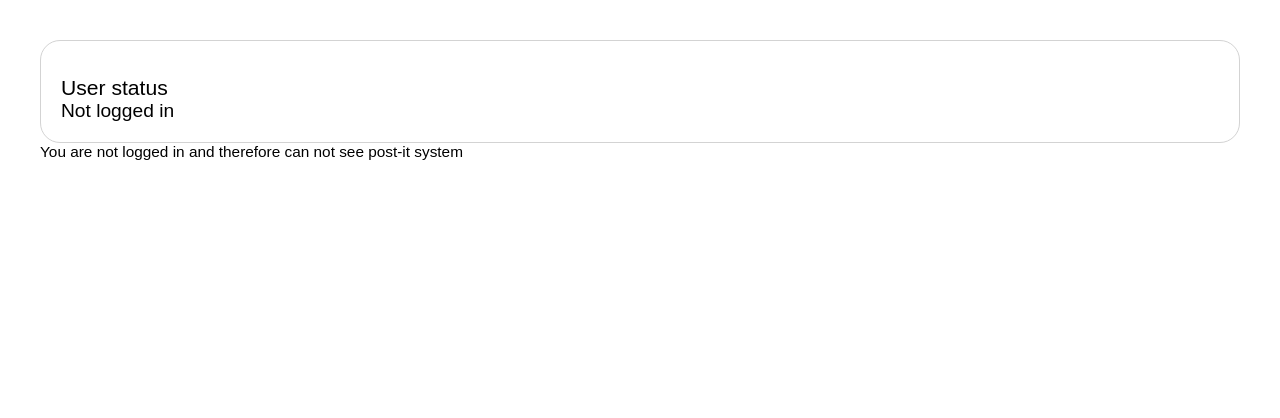
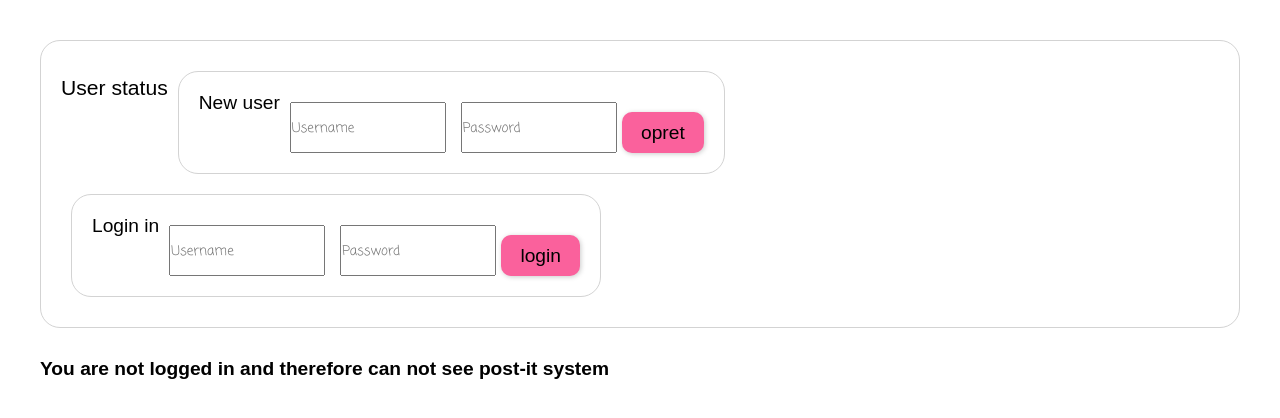
Before and after one commit to okomaro/post-it-system, a PHP site: page /postit_board.php in a window 1280 px wide. Shown: the top 418 px of the page. Run offline with PHP 8.4, Linux system fonts and the light colour scheme; some libraries are stand-ins or nearby versions.

Commit message:
if user is not logged in the fields are shown

```diff
--- a/css/style.css
+++ b/css/style.css
@@ -27,16 +27,19 @@ body {
 .user-form {
 	display: flex;
 	flex-wrap: wrap;
-	width: 35%;
+	justify-content: space-between;
 	min-width: 360px;
 	border-radius: 20px;
 	border: 1px solid lightgray;
-	background-color: #ededed;
+	margin: 10px;
+/*	background-color: #ededed;*/
 }
 
 .welcome-field {
-	display: block;
-
+/*	display: block;*/
+	display: flex;
+	flex-wrap: wrap;
+	justify-content:flex-start;
 	width: 100%;
 	border-radius: 20px;
 	border: 1px solid lightgray;
@@ -174,6 +177,10 @@ h3 {
 }
 p {
 	font-size: 0.8em;
+}
+
+strong {
+	margin-top: 30px;
 }
 .name {
 	position: absolute;
--- a/postit_board.php
+++ b/postit_board.php
@@ -33,8 +33,9 @@
 </head>
 
 <body>
-	<div class="container welcome-field">
-		<h3>User status</h3>
+<div class="container welcome-field">
+
+	<h3>User status</h3>
 
 <?php
 
@@ -45,18 +46,37 @@
 		</form>
 
 <?php	}
-	else {
-		echo 'Not logged in';
-	}
+	else { ?>
+
+<form action="user_add.php" method="post">
+	<div class="container user-form">
+		<legend>New user</legend>
+		<input type="text" name="un" placeholder="Username" autocomplete="off" required >
+		<input type="password" name="pw" placeholder="Password" autocomplete="off" required>
+		<button  class="submit-button" type="submit">opret</button>
+	</div>
+</form>
+
+<form action="user_login.php" method="post">
+	<div class="container user-form">
+		<legend>Login in</legend>
+		<input type="text" name="un" placeholder="Username" required autocomplete="off">
+		<input type="password" name="pw" placeholder="Password" required autocomplete="off">
+		<button class="submit-button" type="submit">login</button>
+	</div>
+</form>
+
+<?php	}
 
 ?>
 
-	</div>
+
+
+</div> <!--		end of welcome-field	-->
 
 
 
-
-
+<!-- if user is logged in, show the postit system -->
 <?php
 	if(isset($_SESSION['uid'])){ ?>
 
@@ -128,10 +148,11 @@ WHERE users_id = users.id AND color_id=color.id;';
 
 <?php	}
 	else {
-		echo '<p> You are not logged in and therefore can not see post-it system</p>';
+		echo '<strong> You are not logged in and therefore can not see post-it system</strong>';
 	}
 
 ?>
+<!-- end of block: if user is loged in show the postit system -->
 
 
 
```
